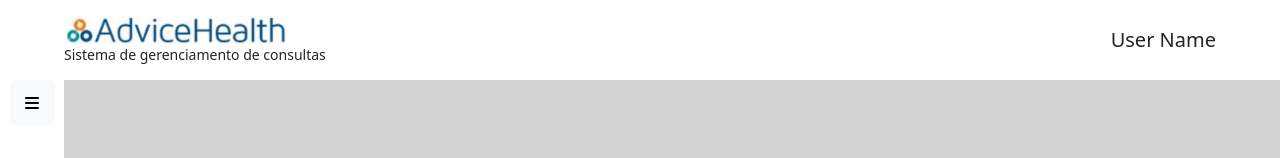
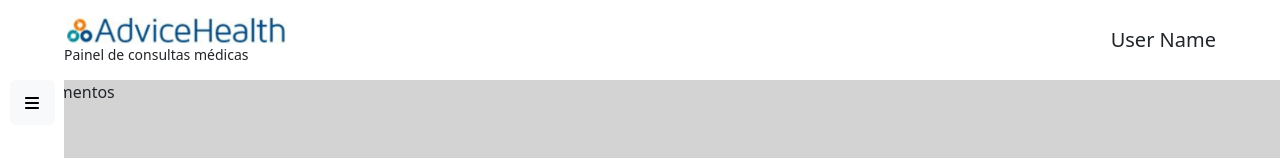
Before and after one commit to RodrigoVieira06/ReactAppTest, a React (Create React App) app: page /agendamentos in a window 1280 px wide. Shown: the top 158 px of the page. Built offline with nearby package versions, Linux system fonts and the light colour scheme.

Commit message:
Adicionadas as rotas do projeto + estruturação das pastas + adicionado o ESLint para padronização do código + alteração de padrão de linebreak unix (LF)

```diff
--- a/src/components/common/Calendar/index.tsx
+++ b/src/components/common/Calendar/index.tsx
@@ -3,5 +3,5 @@ import React from 'react';
 export default function Calendar() {
     return (
         <div>Calendar</div>
-    )
+    );
 }
--- a/src/components/common/Header/index.tsx
+++ b/src/components/common/Header/index.tsx
@@ -1,17 +1,19 @@
 import React from 'react';
 import './Header.css';
-import AdviceHealthLogo from '../../../assets/AdviceHealthLogo.png'
+import AdviceHealthLogo from '../../../assets/AdviceHealthLogo.png';
 
-export default function Header() {
+const Header = () => {
     return (
         <header className="header-container">
             <div className='header-logo'>
                 <img className='logo-app' src={AdviceHealthLogo} alt="Logo" />
-                <span className='titulo-app'>Sistema de gerenciamento de consultas</span>
+                <span className='titulo-app'>Painel de consultas médicas</span>
             </div>
             <div className='profile'>
                 <span className='user-name'>User Name</span>
             </div>
         </header>
-    )
-}
+    );
+};
+
+export default Header;
--- a/src/components/common/Sidebar/Sidebar.css
+++ b/src/components/common/Sidebar/Sidebar.css
@@ -2,6 +2,7 @@ aside {
     height: 90vh;
     background-color: rgb(255, 255, 255);
     transition: 0.3s;
+    position: absolute;
 }
 
 .sidebar-container {
@@ -10,7 +11,7 @@ aside {
 }
 
 .toggle {
-    color: rgb(255, 255, 255);
+    color: rgb(0, 0, 0);
     margin-bottom: 10px;
     height: 45px;
     width: 45px
@@ -24,7 +25,6 @@ aside {
     margin-bottom: 30px;
     text-decoration: none;
     cursor: pointer;
-
 }
 
 .sidebar-item-icon {
--- a/src/components/common/Sidebar/index.tsx
+++ b/src/components/common/Sidebar/index.tsx
@@ -10,7 +10,7 @@ const Sidebar = () => {
         <aside className={isOpen ? 'open' : 'closed'}>
             <nav className={`sidebar-container ${isOpen ? 'container-open' : 'container-closed'}`}>
                 <button className='btn btn-light toggle' onClick={toggle}>
-                    <FontAwesomeIcon icon={isOpen ? "times" : "bars"} />
+                    <FontAwesomeIcon icon={isOpen ? 'times' : 'bars'} />
                 </button>
                 <div className='sidebar-item'>
                     <FontAwesomeIcon icon="home" className='sidebar-item-icon' />
--- a/src/components/pages/Agendamentos/index.tsx
+++ b/src/components/pages/Agendamentos/index.tsx
@@ -2,6 +2,8 @@ import React from 'react';
 
 export default function Agendamentos() {
     return (
-        <div></div>
-    )
+        <div>
+            Agendamentos
+        </div>
+    );
 }
--- a/src/components/pages/BuscarAgendamentos/index.tsx
+++ b/src/components/pages/BuscarAgendamentos/index.tsx
@@ -2,6 +2,6 @@ import React from 'react';
 
 export default function BuscarAgendamentos() {
     return (
-        <div></div>
-    )
+        <div>Buscar</div>
+    );
 }
--- a/src/components/pages/Home/index.tsx
+++ b/src/components/pages/Home/index.tsx
@@ -2,6 +2,7 @@ import React from 'react';
 
 export default function Home() {
     return (
-        <div></div>
-    )
+        <div style={{marginLeft: '500px'}}>TEste
+        </div>
+    );
 }
--- a/src/index.tsx
+++ b/src/index.tsx
@@ -1,14 +1,17 @@
 import React from 'react';
-import ReactDOM from 'react-dom/client';
+import ReactDOM from 'react-dom';
 import './index.css';
-import App from './App';
 import 'bootstrap/dist/css/bootstrap.min.css';
+import Router from './routes';
+import { library } from '@fortawesome/fontawesome-svg-core';
+import { fas } from '@fortawesome/free-solid-svg-icons';
 
-const root = ReactDOM.createRoot(
-  document.getElementById('root') as HTMLElement
+// adicionando o font awesome ao projeto
+library.add(fas);
+
+ReactDOM.render(
+    <React.StrictMode>
+        <Router />
+    </React.StrictMode>,
+    document.getElementById('root')
 );
-root.render(
-  <React.StrictMode>
-    <App />
-  </React.StrictMode>
-);
--- /dev/null
+++ b/src/routes.js
@@ -0,0 +1,26 @@
+import { BrowserRouter as Router, Routes, Route } from 'react-router-dom';
+import Agendamentos from './components/pages/Agendamentos';
+import BuscarAgendamentos from './components/pages/BuscarAgendamentos';
+import Home from './components/pages/Home';
+import Header from './components/common/Header';
+import Sidebar from './components/common/Sidebar';
+
+const AppRouter = () => {
+    return (
+        <Router>
+            <div style={{ backgroundColor: 'lightgray' }}>
+                <Header />
+                <Sidebar />
+                <div style={{ height: '90vh' }}>
+                    <Routes>
+                        <Route path='/' element={<Home />} />
+                        <Route path='/agendamentos' element={<Agendamentos />} />
+                        <Route path='/buscarAgendamentos' element={<BuscarAgendamentos />} />
+                    </Routes>
+                </div>
+            </div>
+        </Router>
+    );
+};
+
+export default AppRouter;
```
Also changed, not shown: package.json (+7 -0 lines), src/App.tsx (+9 -9 lines), .eslintrc.json (added), 1 other file (tests, documents, lock files or other folders).
